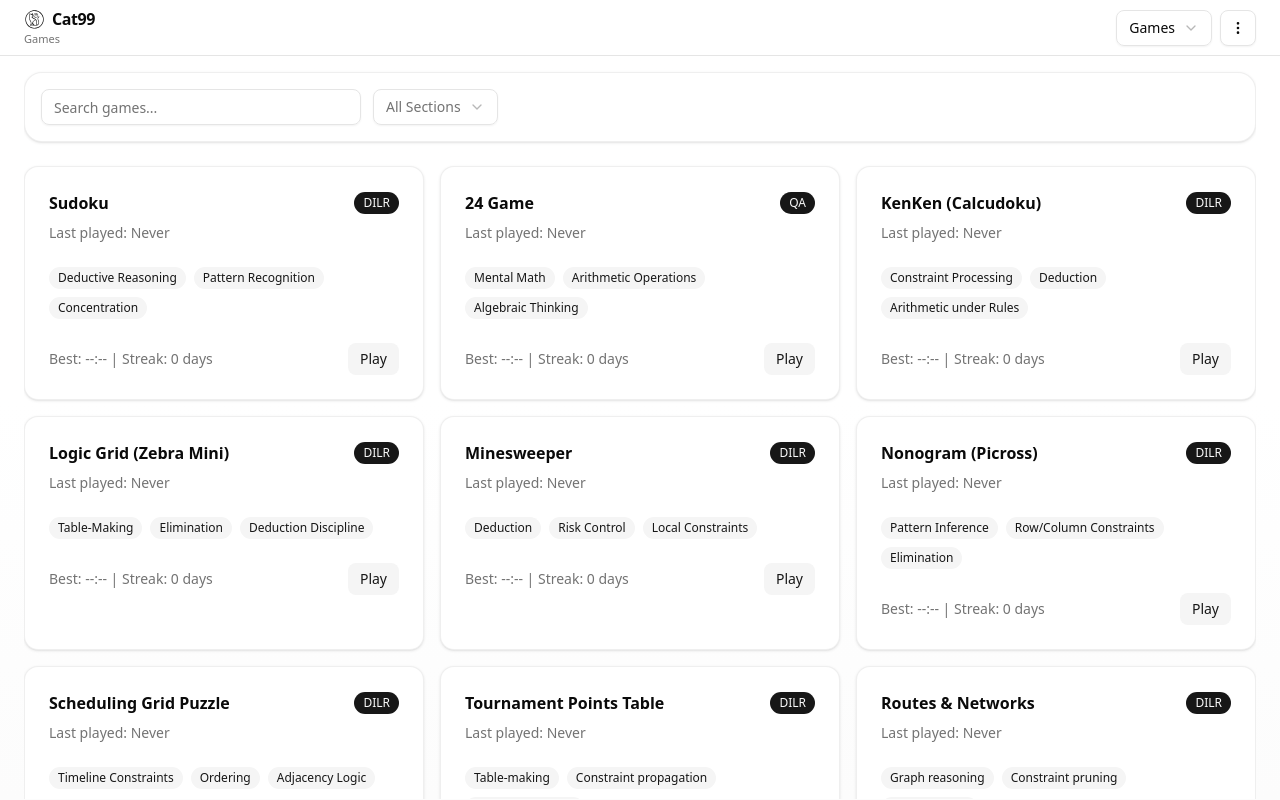
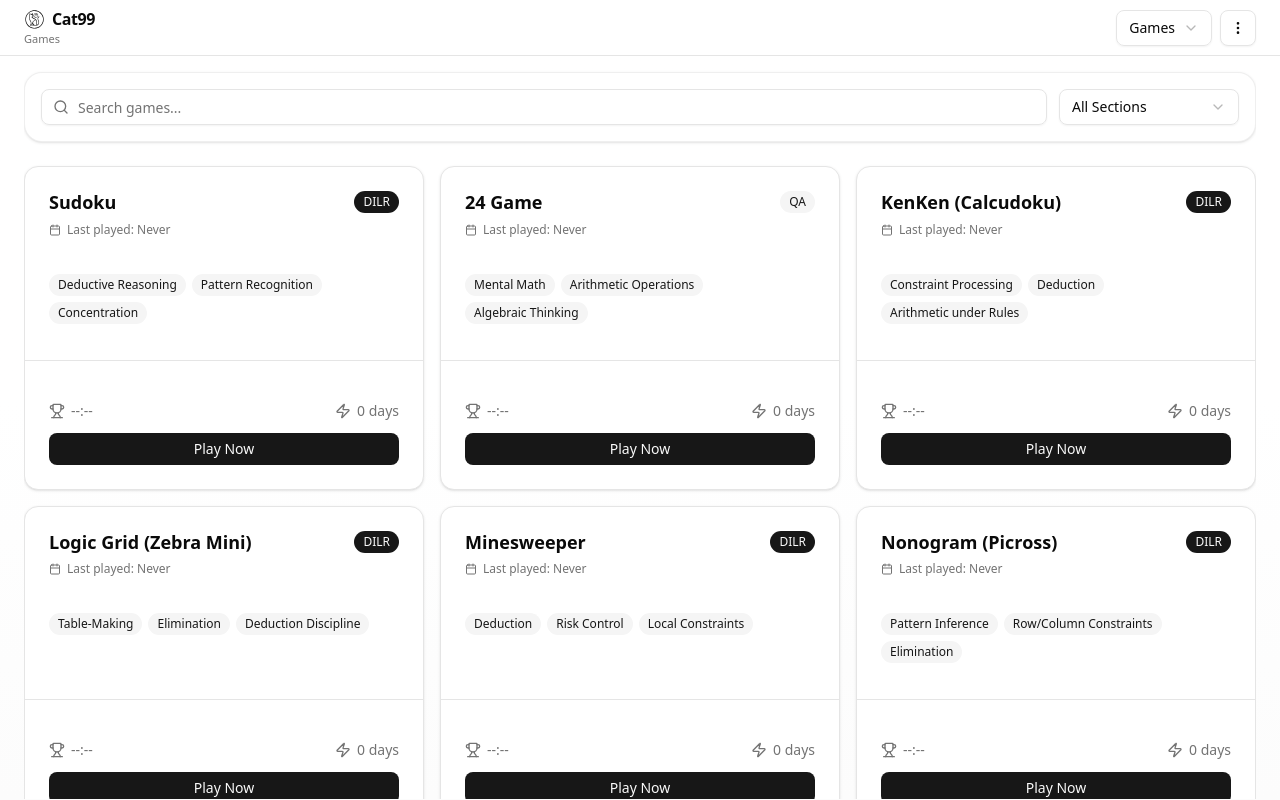
Before and after one commit to ayshrj/catprep, a Next.js app: page /games in a window 1280 px wide. Built offline with nearby package versions, Linux system fonts and the light colour scheme.

Commit message:
feat: enhance game dashboard with improved search and filtering UI

```diff
--- a/src/app/games/page.tsx
+++ b/src/app/games/page.tsx
@@ -1,7 +1,7 @@
 "use client";
 
 import { SelectValue } from "@radix-ui/react-select";
-import { MoreVertical } from "lucide-react";
+import { Calendar, MoreVertical, Search, Trophy, Zap } from "lucide-react";
 import Link from "next/link";
 import React, { useEffect, useState } from "react";
 
@@ -21,11 +21,19 @@ import {
 } from "@/components/ui/dropdown-menu";
 import { Input } from "@/components/ui/input";
 import { Select, SelectContent, SelectItem, SelectTrigger } from "@/components/ui/select";
+import { Separator } from "@/components/ui/separator";
 import gameRegistry from "@/games/core/registry";
 import { getGameStats } from "@/games/core/storage";
 import { formatTime } from "@/games/core/timer";
 
 const ALL = "__all__";
+
+const sectionConfig = {
+  dilr: { label: "DILR", variant: "default" as const },
+  qa: { label: "QA", variant: "secondary" as const },
+  varc: { label: "VARC", variant: "outline" as const },
+  hybrid: { label: "Hybrid", variant: "destructive" as const },
+};
 
 export default function DashboardPage() {
   const allGames = Object.values(gameRegistry);
@@ -92,32 +100,26 @@ export default function DashboardPage() {
       <AppContent className={APP_CONTENT_HEIGHT}>
         <div className="h-full min-h-0 overflow-y-auto py-3 sm:py-4">
           <div className="game-panel game-panel-padded mb-6 flex flex-wrap items-center gap-3">
+            <div className="relative flex-1">
+              <Search className="absolute left-3 top-1/2 h-4 w-4 -translate-y-1/2 text-muted-foreground" />
               <Input
                 type="text"
                 placeholder="Search games..."
                 value={searchTerm}
                 onChange={e => setSearchTerm(e.target.value)}
-              className="max-w-xs"
+                className="pl-9"
               />
-            <Select
-              value={filterSection ?? ""}
-              onValueChange={val => setFilterSection((val === "__all__" ? "" : val) || null)}
-            >
-              <SelectTrigger>
+            </div>
+            <Select value={filterSection ?? ALL} onValueChange={val => setFilterSection(val === ALL ? null : val)}>
+              <SelectTrigger className="w-full sm:w-[180px]">
                 <SelectValue placeholder="All Sections" />
               </SelectTrigger>
               <SelectContent>
-                {[
-                  { value: ALL, label: "All Sections" },
-                  { value: "dilr", label: "DILR" },
-                  { value: "qa", label: "QA" },
-                  { value: "varc", label: "VARC" },
-                  { value: "hybrid", label: "Hybrid" },
-                ].map((val, idx) => (
-                  <SelectItem key={idx} value={val.value}>
-                    {val.label}
-                  </SelectItem>
-                ))}
+                <SelectItem value={ALL}>All Sections</SelectItem>
+                <SelectItem value="dilr">DILR</SelectItem>
+                <SelectItem value="qa">QA</SelectItem>
+                <SelectItem value="varc">VARC</SelectItem>
+                <SelectItem value="hybrid">Hybrid</SelectItem>
               </SelectContent>
             </Select>
           </div>
@@ -131,34 +133,54 @@ export default function DashboardPage() {
                 streakDays: 0,
                 lastPlayedAt: null,
               };
-              // eslint-disable-next-line @typescript-eslint/no-unused-vars
-              const accuracy = stats.attempts ? Math.round((stats.solves / stats.attempts) * 100) : 0;
               const lastPlayed = stats.lastPlayedAt ? new Date(stats.lastPlayedAt).toLocaleDateString() : "Never";
+
               return (
-                <Card key={game.id} className="game-panel">
-                  <CardHeader>
-                    <CardTitle className="text-base flex items-center justify-between">
-                      {game.title}
-                      <Badge className="ml-2">{game.section.toUpperCase()}</Badge>
-                    </CardTitle>
-                    <CardDescription className="text-sm">Last played: {lastPlayed}</CardDescription>
+                <Card key={game.id} className="flex flex-col transition-shadow hover:shadow-md">
+                  <CardHeader className="pb-3">
+                    <div className="flex items-start justify-between gap-2">
+                      <CardTitle className="text-lg leading-tight">{game.title}</CardTitle>
+                      <Badge variant={sectionConfig[game.section as keyof typeof sectionConfig]?.variant || "default"}>
+                        {game.section.toUpperCase()}
+                      </Badge>
+                    </div>
+                    <CardDescription className="flex items-center gap-1.5 text-xs">
+                      <Calendar className="h-3 w-3" />
+                      Last played: {lastPlayed}
+                    </CardDescription>
                   </CardHeader>
-                  <CardContent className="flex flex-wrap gap-2">
+
+                  <CardContent className="flex-1 pb-3">
+                    <div className="flex flex-wrap gap-1.5">
                       {game.skillTags.map(tag => (
-                      <Badge key={tag} variant="secondary">
+                        <Badge key={tag} variant="secondary" className="text-xs">
                           {tag}
                         </Badge>
                       ))}
+                    </div>
                   </CardContent>
-                  <CardFooter className="flex items-center justify-between text-sm">
-                    <div className="text-muted-foreground">
-                      Best: {stats.bestTimeSeconds != null ? formatTime(stats.bestTimeSeconds) : "--:--"} | Streak:{" "}
-                      {stats.streakDays} day
-                      {stats.streakDays === 1 ? "" : "s"}
+
+                  <Separator />
+
+                  <CardFooter className="flex-col items-stretch gap-3 pt-4">
+                    <div className="flex items-center justify-between text-sm">
+                      <div className="flex items-center gap-1.5 text-muted-foreground">
+                        <Trophy className="h-4 w-4" />
+                        <span className="font-medium">
+                          {stats.bestTimeSeconds != null ? formatTime(stats.bestTimeSeconds) : "--:--"}
+                        </span>
                       </div>
-                    <Link href={`/games/${game.id}`}>
-                      <Button size="sm" variant="secondary">
-                        Play
+                      <div className="flex items-center gap-1.5 text-muted-foreground">
+                        <Zap className="h-4 w-4" />
+                        <span className="font-medium">
+                          {stats.streakDays} day{stats.streakDays === 1 ? "" : "s"}
+                        </span>
+                      </div>
+                    </div>
+
+                    <Link href={`/games/${game.id}`} className="w-full">
+                      <Button className="w-full" size="sm">
+                        Play Now
                       </Button>
                     </Link>
                   </CardFooter>
```
Lines whose indentation alone changed are shown as unchanged.
